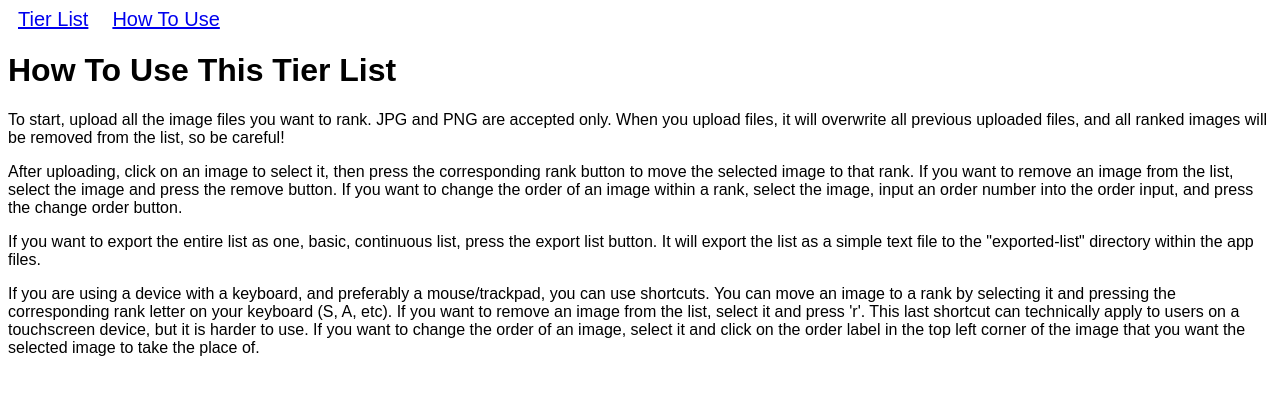
After one commit to Andrew-Close/Tier-List, a Flask app: page /how-to-use in a window 1280 px wide. The commit adds this page. Shown: the top 395 px of the page. Run offline with Flask 3, Linux system fonts and the light colour scheme; parts of the project's set-up code (start-up, migrations or seed data) failed here and were passed over.

Commit message:
feat: page added explaining how to use

```diff
--- a/app/app.py
+++ b/app/app.py
@@ -171,6 +171,10 @@ def index():
                            d_images=d_images,
                            unranked_images=unranked_images)
 
+@app.route("/how-to-use")
+def how_to_use():
+    return render_template("how-to-use.html")
+
 # Move an image to a rank, from the unranked section or from another rank
 @app.route("/move/<rank>", methods=["POST"])
 def move(rank):
--- a/app/static/style.css
+++ b/app/static/style.css
@@ -2,6 +2,14 @@ button {
     font-size: 16px;
     padding: 8px;
     margin: 3px;
+}
+
+h1 {
+    font-family: Arial;
+}
+
+p {
+    font-family: Arial;
 }
 
 .tier-list-container {
@@ -76,6 +84,12 @@ button {
     width: 100px;
 }
 
+.nav-item {
+    font-size: 20px;
+    font-family: Arial;
+    margin: 10px;
+}
+
 #name-input {
     display: none;
 }
--- /dev/null
+++ b/app/templates/base.html
@@ -0,0 +1,15 @@
+<!DOCTYPE html>
+<html lang="en">
+<head>
+  <meta charset="UTF-8">
+  <title>{% block title %}{% endblock %}</title>
+  <link rel="stylesheet" href="static/style.css">
+</head>
+<body>
+<nav>
+  <a class="nav-item" href="/">Tier List</a>
+  <a class="nav-item" href="/how-to-use">How To Use</a>
+</nav>
+{% block content %}{% endblock %}
+</body>
+</html>
--- /dev/null
+++ b/app/templates/how-to-use.html
@@ -0,0 +1,16 @@
+{% extends 'base.html' %}
+{% block title %}How To Use{% endblock %}
+{% block content %}
+<h1>How To Use This Tier List</h1>
+<p>To start, upload all the image files you want to rank. JPG and PNG are accepted only. When you upload files, it will overwrite
+all previous uploaded files, and all ranked images will be removed from the list, so be careful!</p>
+<p>After uploading, click on an image to select it, then press the corresponding rank button to move the selected image to that rank.
+If you want to remove an image from the list, select the image and press the remove button. If you want to change the order of an image
+within a rank, select the image, input an order number into the order input, and press the change order button.</p>
+<p>If you want to export the entire list as one, basic, continuous list, press the export list button. It will export the list as a
+simple text file to the "exported-list" directory within the app files.</p>
+<p>If you are using a device with a keyboard, and preferably a mouse/trackpad, you can use shortcuts. You can move an image to a rank by selecting it and pressing the
+corresponding rank letter on your keyboard (S, A, etc). If you want to remove an image from the list, select it and press 'r'.
+This last shortcut can technically apply to users on a touchscreen device, but it is harder to use. If you want to change the order of an
+image, select it and click on the order label in the top left corner of the image that you want the selected image to take the place of.</p>
+{% endblock %}
```
Also changed, not shown: app/templates/index.html (+4 -10 lines).
